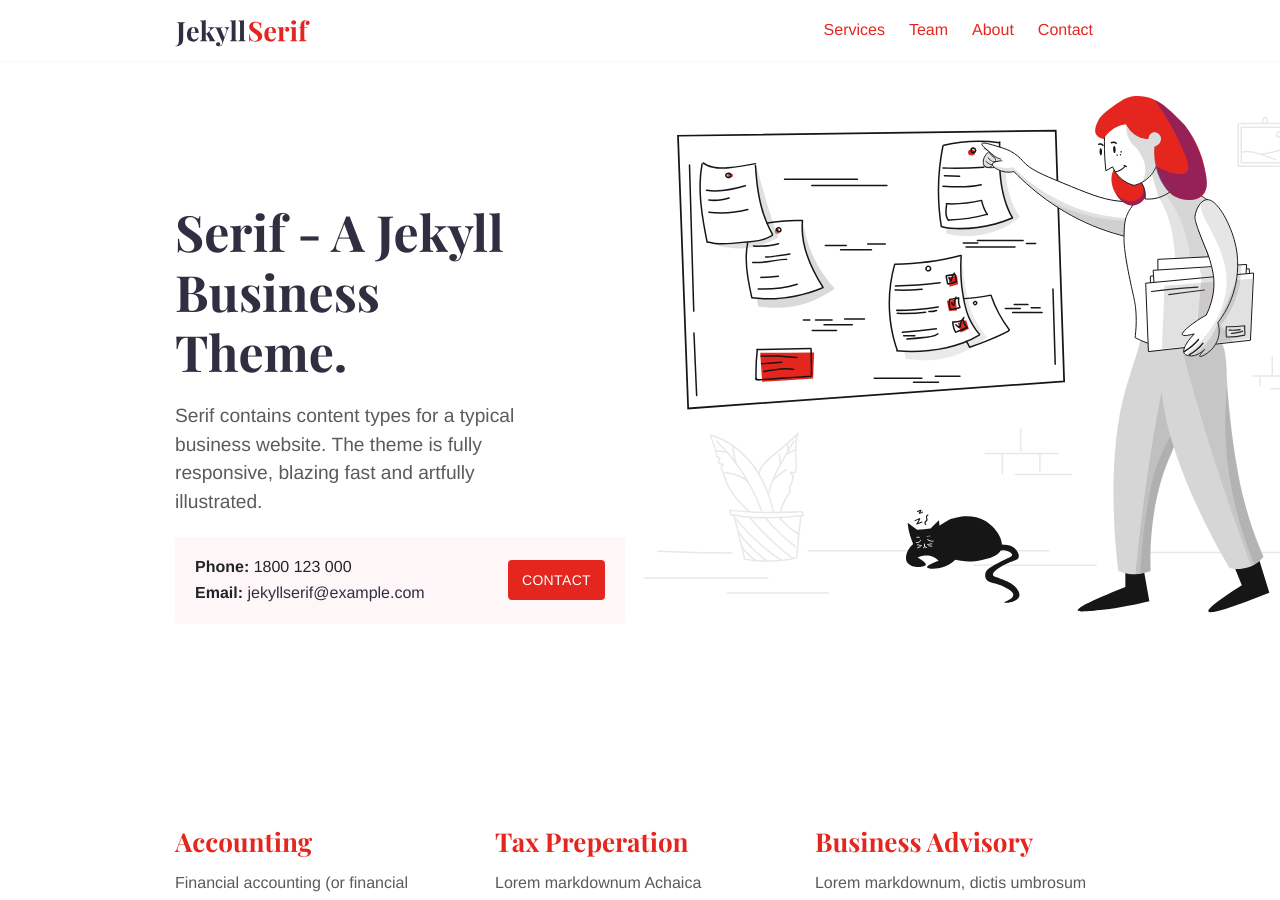
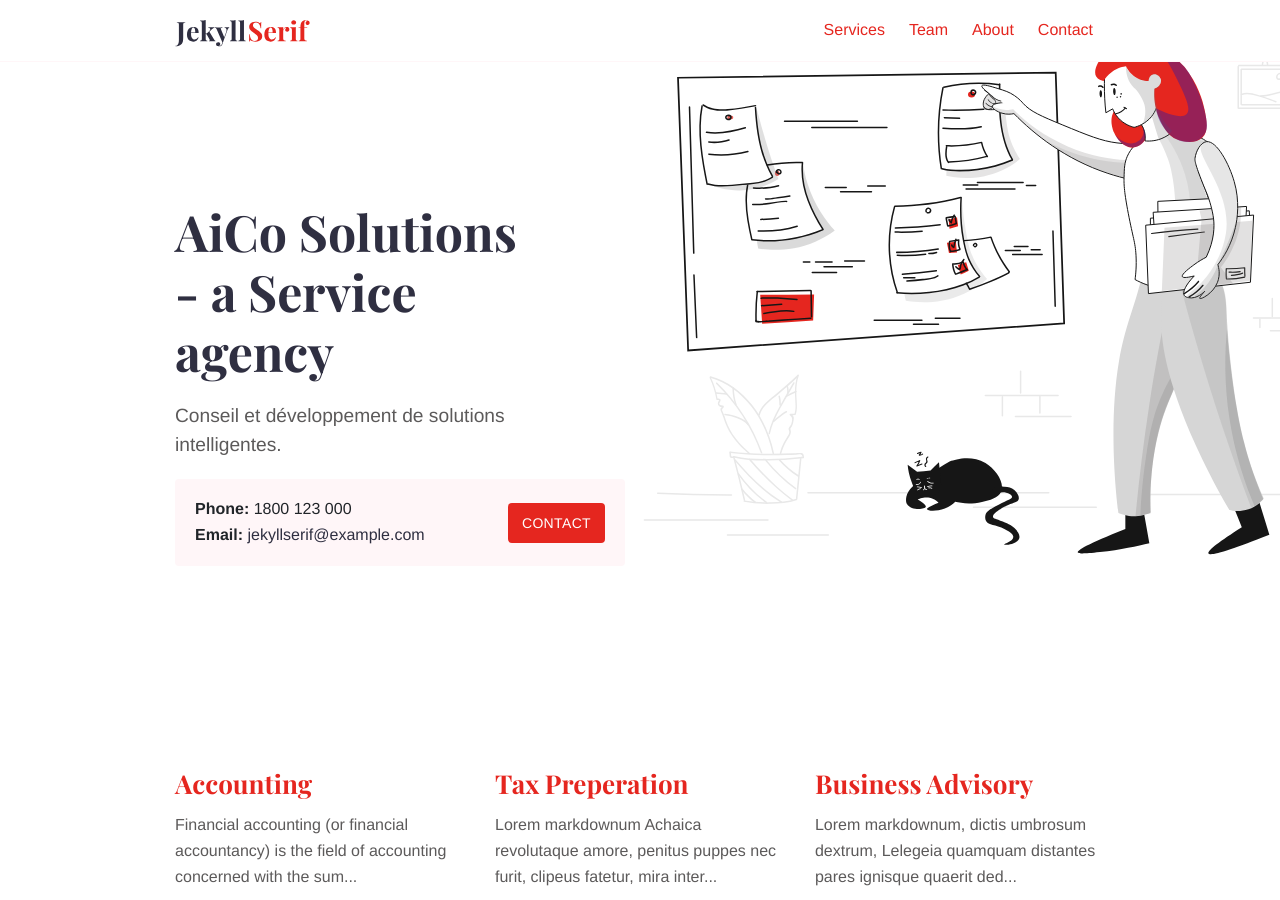
Before and after one commit to aico-solutions/aico-solutions.github.io, a Jekyll site: the page built from index.md, in a window 1280 px wide and 900 px high. Built offline with Jekyll 4.4.1, drawn with Linux system fonts in a browser that asks for light colours.

Commit message:
usiness Theme.

```diff
--- a/index.md
+++ b/index.md
@@ -7,6 +7,6 @@ intro_image_absolute: true
 intro_image_hide_on_mobile: true
 ---
 
-# Serif - A Jekyll Business Theme.
+# AiCo Solutions - a Service agency
 
-Serif contains content types for a typical business website. The theme is fully responsive, blazing fast and artfully illustrated.
+Conseil et développement de solutions intelligentes.
```
